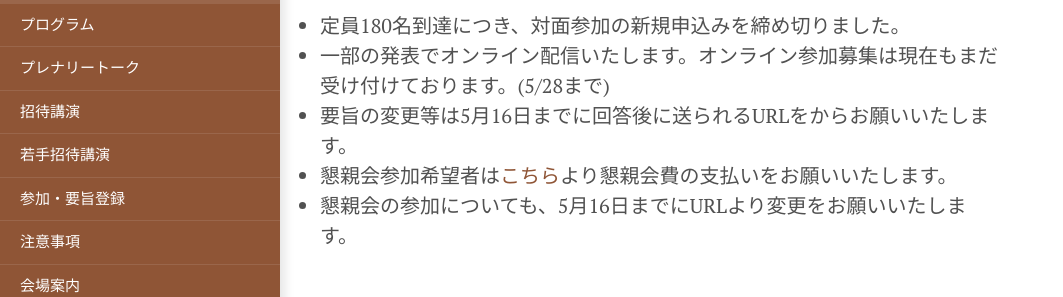
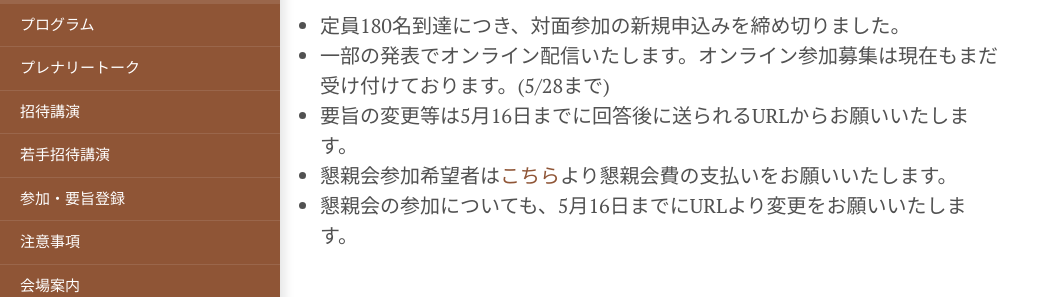
Before and after one commit to SystemsEthology/website, a Jekyll site: the page built from event_01/conference01_home.md, in a window 1280 px wide and 900 px high, scrolled down 1496 px. Shown: the part 158-455 px from the top of the window, without its empty margins (0-1063 px from the left). Built offline with Jekyll 4.4.1, drawn with Linux system fonts in a browser that asks for light colours.

Commit message:
Update conference01_home.md

```diff
--- a/event_01/conference01_home.md
+++ b/event_01/conference01_home.md
@@ -38,7 +38,7 @@ title: Home
 #### 5/12
 - 定員180名到達につき、対面参加の新規申込みを締め切りました。
 - 一部の発表でオンライン配信いたします。オンライン参加募集は現在もまだ受け付けております。(5/28まで)
-- 要旨の変更等は5月16日までに回答後に送られるURLをからお願いいたします。
+- 要旨の変更等は5月16日までに回答後に送られるURLからお願いいたします。
 - 懇親会参加希望者は[こちら](https://passmarket.yahoo.co.jp/event/show/detail/02ux05v05pe41.html)より懇親会費の支払いをお願いいたします。
 - 懇親会の参加についても、5月16日までにURLより変更をお願いいたします。
 
```
